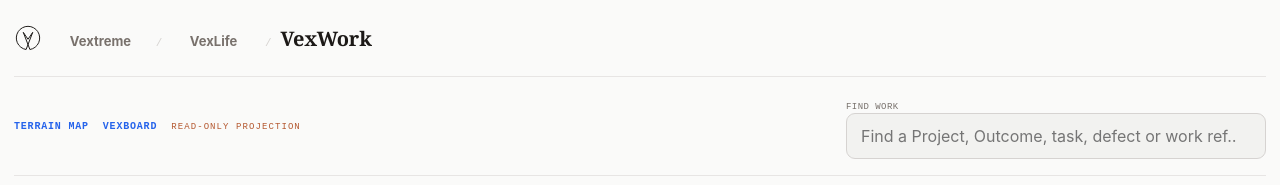
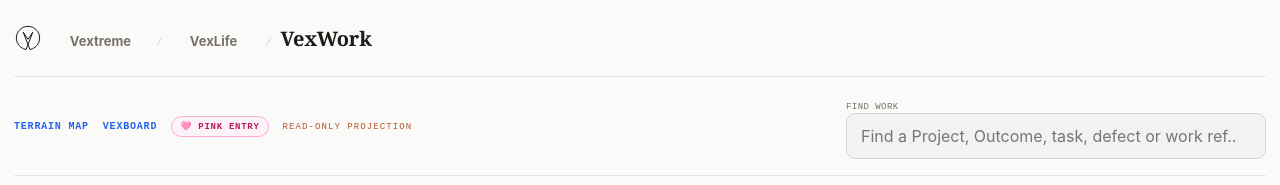
Before and after one commit to VexGPT/VexWork, a website: page index.html in a window 1280 px wide. Shown: the top 185 px of the page. Drawn offline with Linux system fonts and the light colour scheme.

Commit message:
[Pink Onboarding] Add visible Pink entry on VexWork

```diff
--- a/index.html
+++ b/index.html
@@ -9,7 +9,7 @@
 :root{--blue:#2563eb;--ink:#1c1917;--muted:#78716c;--line:#e7e5e4;--wash:#fafaf9;--paper:#fff;--ember:#b45830}
 *{box-sizing:border-box}body{margin:0;background:var(--wash);color:var(--ink);font-family:Inter,ui-sans-serif,system-ui,-apple-system,BlinkMacSystemFont,"Segoe UI",sans-serif}button,input{font:inherit}button{cursor:pointer}
 .shell{width:min(1460px,calc(100% - 28px));margin:0 auto}.family-rail{display:flex;align-items:center;gap:12px;min-height:76px;padding:0}.family-mark{display:inline-grid;width:28px;height:28px;flex:0 0 28px;place-items:center;color:var(--ink)}.family-mark svg{width:100%;height:100%;fill:none;stroke:currentColor;stroke-linejoin:round;stroke-width:4.2}.family{display:grid;grid-template-columns:5.8rem .65rem 5.3rem .65rem 5.3rem;align-items:baseline;gap:7px;white-space:nowrap}.family a{display:block;color:var(--muted);font-size:13px;font-weight:650;text-align:center;text-decoration:none}.family a:hover,.family a:focus-visible{color:var(--blue);outline:none}.family-current{font-family:Georgia,"Times New Roman",serif!important;font-size:20px!important;font-weight:700!important;letter-spacing:-.01em;color:var(--ink)!important}.sep{color:#d6d3d1;font-family:ui-monospace,monospace;font-size:11px;text-align:center;justify-self:center}
-.toolbar{display:grid;grid-template-columns:minmax(0,1fr) minmax(230px,420px);gap:20px;align-items:center;border-top:1px solid var(--line);border-bottom:1px solid var(--line);padding:16px 0}.brand{display:flex;align-items:baseline;gap:14px}.terrain-home{font-family:ui-monospace,monospace;font-size:10px;font-weight:700;letter-spacing:.08em;text-transform:uppercase;color:var(--blue);text-decoration:none}.terrain-home:hover,.terrain-home:focus-visible{text-decoration:underline;outline:none}.readonly{font-family:ui-monospace,monospace;font-size:9px;letter-spacing:.12em;text-transform:uppercase;color:var(--ember)}
+.toolbar{display:grid;grid-template-columns:minmax(0,1fr) minmax(230px,420px);gap:20px;align-items:center;border-top:1px solid var(--line);border-bottom:1px solid var(--line);padding:16px 0}.brand{display:flex;align-items:baseline;gap:14px}.terrain-home{font-family:ui-monospace,monospace;font-size:10px;font-weight:700;letter-spacing:.08em;text-transform:uppercase;color:var(--blue);text-decoration:none}.terrain-home:hover,.terrain-home:focus-visible{text-decoration:underline;outline:none}.pink-entry{display:inline-flex;align-items:center;gap:5px;padding:4px 8px;border:1px solid #f9a8d4;border-radius:999px;background:#fdf2f8;color:#be185d;font-family:ui-monospace,monospace;font-size:9px;font-weight:700;letter-spacing:.08em;text-transform:uppercase;text-decoration:none}.pink-entry:hover,.pink-entry:focus-visible{border-color:#ec4899;background:#fce7f3;color:#9d174d;outline:none}.readonly{font-family:ui-monospace,monospace;font-size:9px;letter-spacing:.12em;text-transform:uppercase;color:var(--ember)}
 .search{width:100%;border:1px solid #d6d3d1;border-radius:9px;background:#f2f2f0;padding:12px 14px;color:var(--ink)}.search:focus{outline:2px solid rgba(37,99,235,.25);border-color:var(--blue)}
 .levels{display:flex;align-items:center;gap:8px;padding:12px 0;font-family:ui-monospace,monospace;font-size:10px;color:#a8a29e}.level{padding:5px 8px;border-radius:999px;border:1px solid transparent;background:transparent;color:#a8a29e}.level:not(:disabled){cursor:pointer}.level:not(:disabled):hover,.level:not(:disabled):focus-visible{color:var(--blue);border-color:#bfdbfe;outline:none}.level.current{color:var(--blue);border-color:#bfdbfe;background:#eff6ff}.level:disabled{cursor:default}.level-sep{color:#d6d3d1}
 main{min-height:72vh;padding:26px 0 60px}.hero{display:grid;grid-template-columns:minmax(0,1fr) auto;gap:24px;align-items:end;margin-bottom:24px}.eyebrow{margin:0 0 8px;font-family:ui-monospace,monospace;font-size:10px;letter-spacing:.13em;text-transform:uppercase;color:var(--blue)}.hero h2{font-family:Georgia,"Times New Roman",serif;font-size:clamp(34px,5vw,58px);line-height:1;margin:0;letter-spacing:-.035em}.lede{max-width:820px;color:var(--muted);line-height:1.65;margin:13px 0 0}.actions{display:flex;gap:8px;flex-wrap:wrap;justify-content:flex-end}
@@ -41,7 +41,7 @@ main{min-height:72vh;padding:26px 0 60px}.hero{display:grid;grid-template-column
 </nav>
 </div>
 <div class="toolbar">
-<div class="brand"><a class="terrain-home" href="./terrain.html">Terrain Map</a><a class="terrain-home" href="./vexboard/">VexBoard</a><span class="readonly">read-only projection</span></div>
+<div class="brand"><a class="terrain-home" href="./terrain.html">Terrain Map</a><a class="terrain-home" href="./vexboard/">VexBoard</a><a class="pink-entry" href="./orientation.html" aria-label="Pink VexWork onboarding entry">🩷 Pink entry</a><span class="readonly">read-only projection</span></div>
 <label><span class="field-label">Find work</span><input id="search" class="search" type="search" placeholder="Find a Project, Outcome, task, defect or work ref…"></label>
 </div>
 <div class="levels" aria-label="VexWork semantic level">
```
